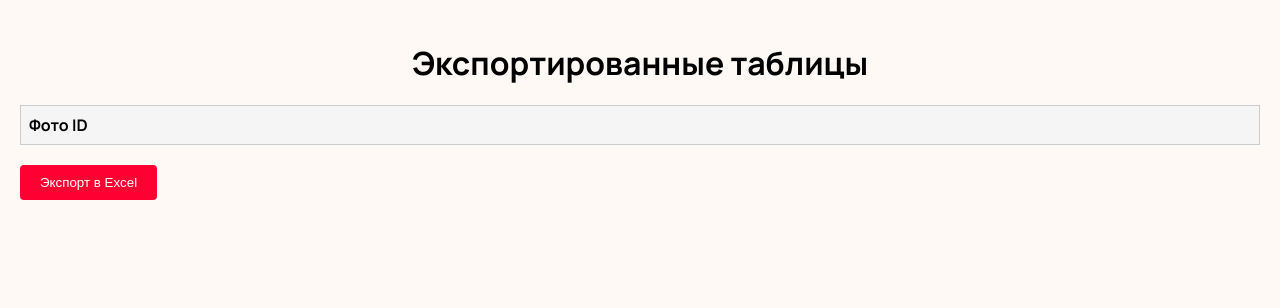
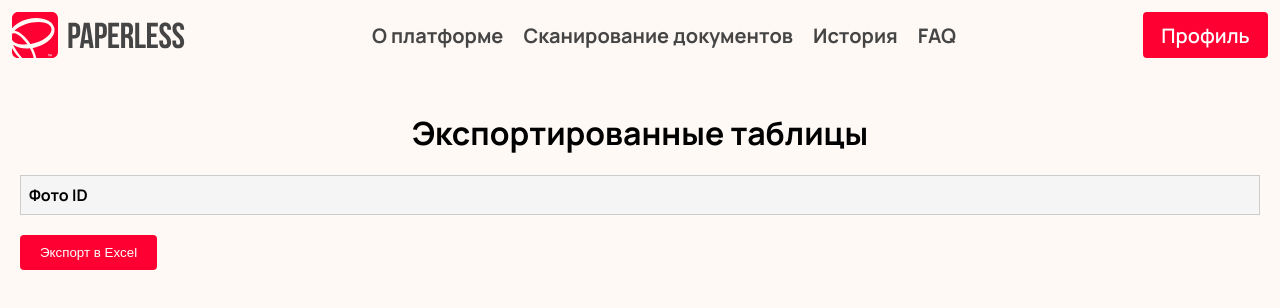
Before and after one commit to skrupulezno/frontend, a Vue app: page /table in a window 1280 px wide. Shown: the top 308 px of the page. Built offline with nearby package versions, Linux system fonts and the light colour scheme.

Commit message:
Add generation new page

```diff
--- a/src/pages/TablePage.vue
+++ b/src/pages/TablePage.vue
@@ -1,4 +1,5 @@
 <template>
+  <HeaderComponent></HeaderComponent>
   <div class="export-table-container">
     <h1>Экспортированные таблицы</h1>
     <table>
@@ -36,6 +37,7 @@
 import { computed } from 'vue';
 import * as XLSX from 'xlsx';
 
+import HeaderComponent from '../components/HeaderComponent.vue';
 import { usePhotoStore } from '../stores/photo.store';
 
 const photoStore = usePhotoStore();
```
